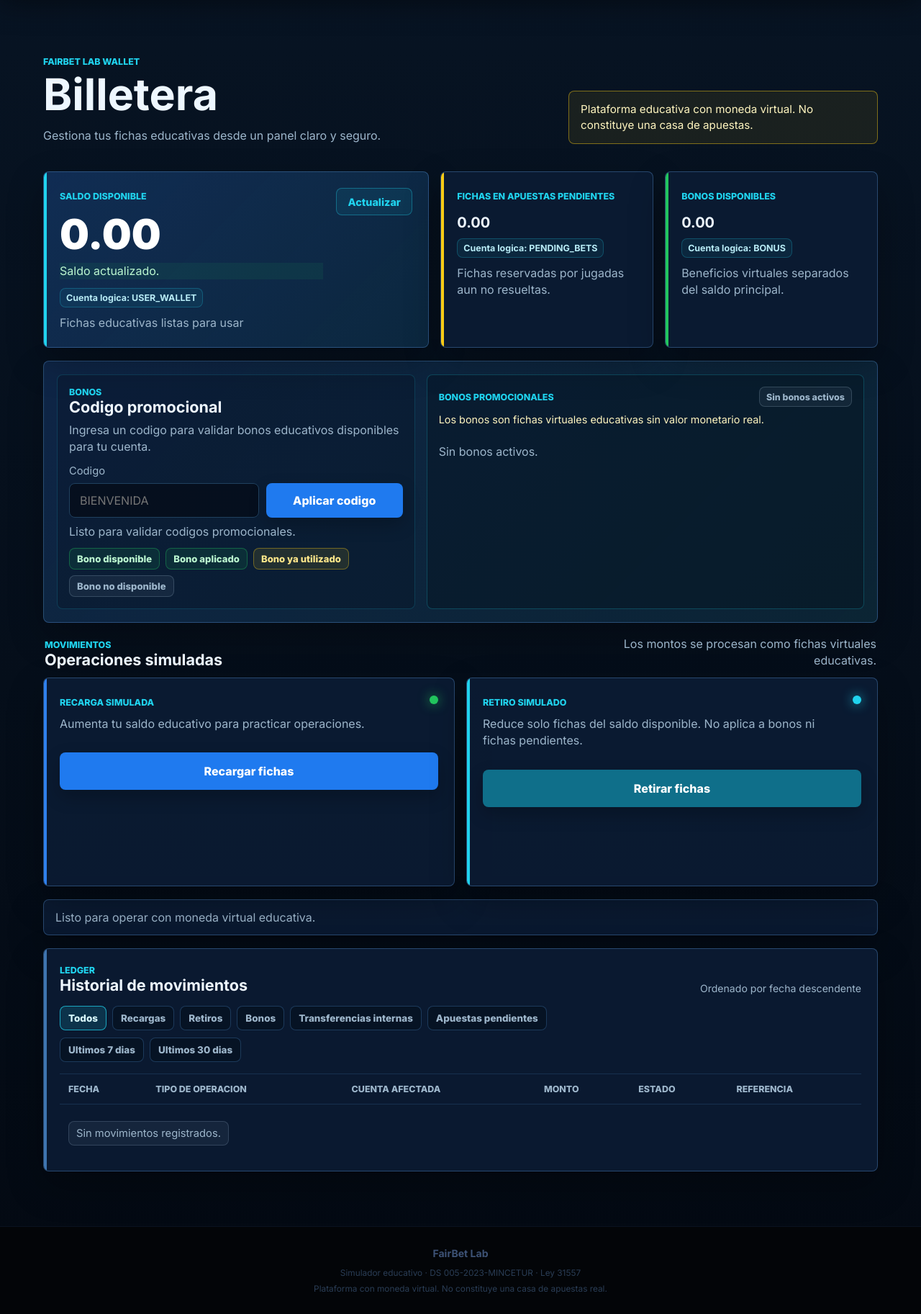
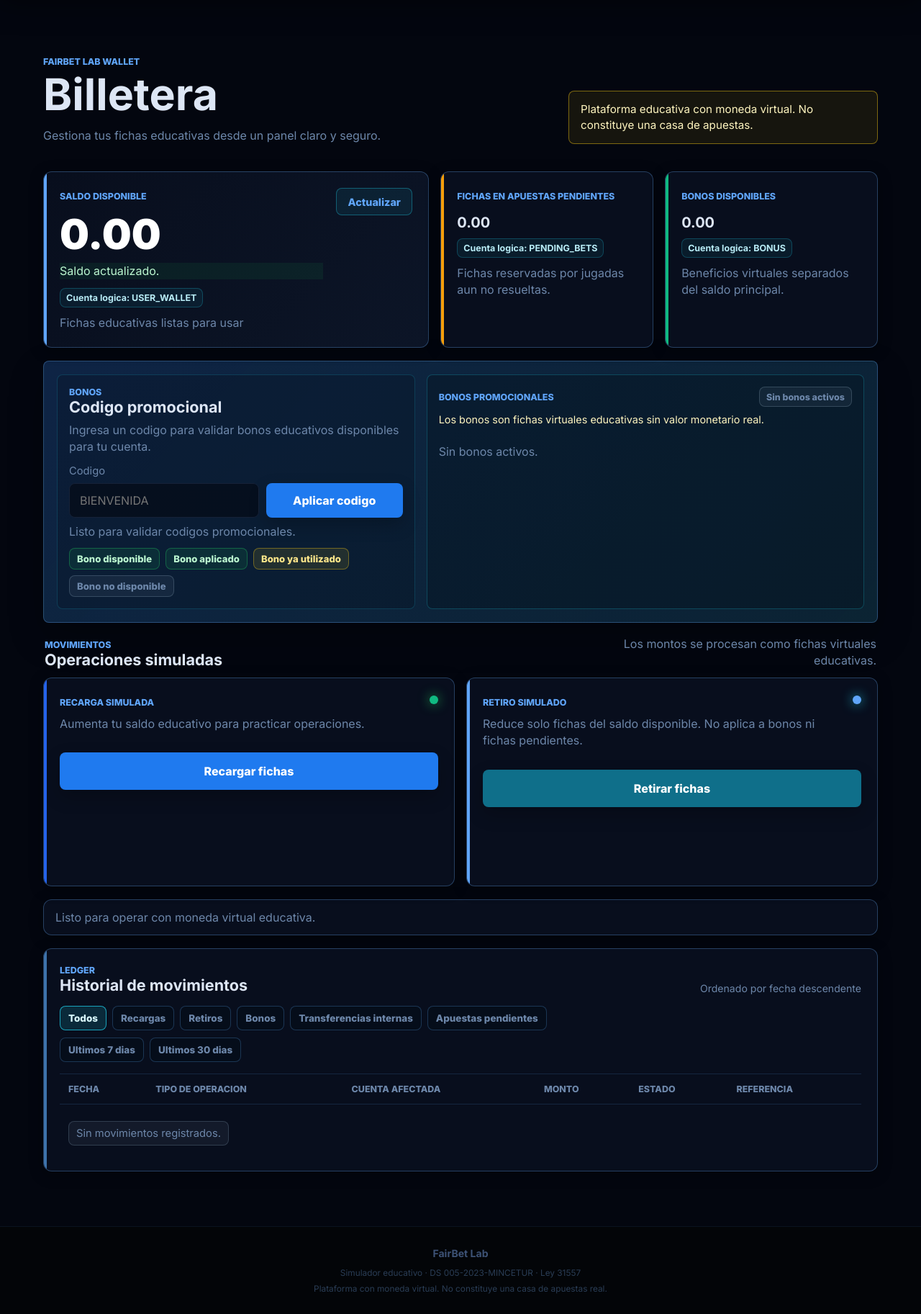
Before and after one commit to carlos-d04p/Proyecto-Challenge_Apuestas, a Django app: page /wallet/ in a window 1280 px wide. Shown: the part 92-1917 px from the top of the page at 72% size. Run offline with Django 5.2, Linux system fonts and the light colour scheme; the visitor is signed in with stand-in values (Sample User, id 1); data comes from the database, SQL or seed files in the repository; data that the repository does not hold is empty.

Commit message:
fix: resolve css syntax error breaking theme, update event details with SVGs, unify wallet colors

```diff
--- a/static/css/main.css
+++ b/static/css/main.css
@@ -1,4 +1,4 @@
-@import url('https://fonts.googleapis.com/css2?family=Inter:wght@300;400;500;600;700;800;900&display=swap');\n
+@import url('https://fonts.googleapis.com/css2?family=Inter:wght@300;400;500;600;700;800;900&display=swap');
 /* ===== PREMIUM FAIRBET THEME ===================================== */
 :root {
   --bg:#03060f; --surface:#080e1d; --card:#0c1527; --card2:#101c30;
--- a/static/wallet/css/wallet.css
+++ b/static/wallet/css/wallet.css
@@ -1,18 +1,18 @@
 :root {
     color-scheme: dark;
-    --bg: #06111f;
-    --panel: #0b1c33;
-    --panel-soft: #0e243e;
-    --panel-strong: #102947;
-    --line: #20415f;
-    --text: #eef7ff;
-    --muted: #9db6cb;
-    --blue: #2f80ed;
-    --blue-soft: #1d4f92;
-    --cyan: #20d3ee;
-    --green: #22c55e;
-    --red: #f87171;
-    --yellow: #facc15;
+    --bg: #03060f;
+    --panel: #080e1d;
+    --panel-soft: #0c1527;
+    --panel-strong: #101c30;
+    --line: #162238;
+    --text: #dde6f5;
+    --muted: #6d87aa;
+    --blue: #2563eb;
+    --blue-soft: #1d4ed8;
+    --cyan: #60a5fa;
+    --green: #10b981;
+    --red: #ef4444;
+    --yellow: #f59e0b;
 }
 
 * {
@@ -22,9 +22,7 @@
 body {
     min-height: 100vh;
     margin: 0;
-    background:
-        linear-gradient(180deg, rgba(7, 20, 36, 0.97), rgba(3, 9, 18, 1)),
-        repeating-linear-gradient(90deg, rgba(47, 128, 237, 0.08) 0 1px, transparent 1px 96px);
+    background: var(--bg);
     color: var(--text);
     font-family: Inter, ui-sans-serif, system-ui, -apple-system, BlinkMacSystemFont, "Segoe UI", sans-serif;
 }
@@ -99,10 +97,10 @@ h2 {
 .wallet-card,
 .wallet-message-panel,
 .wallet-history {
-    border: 1px solid rgba(80, 148, 219, 0.28);
-    border-radius: 8px;
-    background: rgba(11, 28, 51, 0.92);
-    box-shadow: 0 20px 50px rgba(0, 0, 0, 0.28);
+    border: 1px solid var(--line);
+    border-radius: 12px;
+    background: var(--panel);
+    box-shadow: 0 4px 20px rgba(0, 0, 0, 0.3);
 }
 
 .wallet-summary-card {
@@ -143,9 +141,7 @@ h2 {
     align-items: flex-start;
     justify-content: space-between;
     gap: 18px;
-    background:
-        linear-gradient(135deg, rgba(47, 128, 237, 0.18), rgba(32, 211, 238, 0.07)),
-        rgba(11, 28, 51, 0.95);
+    background: linear-gradient(135deg, var(--panel), var(--panel-soft));
 }
 
 .wallet-summary-primary > div {
```
Also changed, not shown: templates/markets/event_detail.html (+14 -13 lines).
